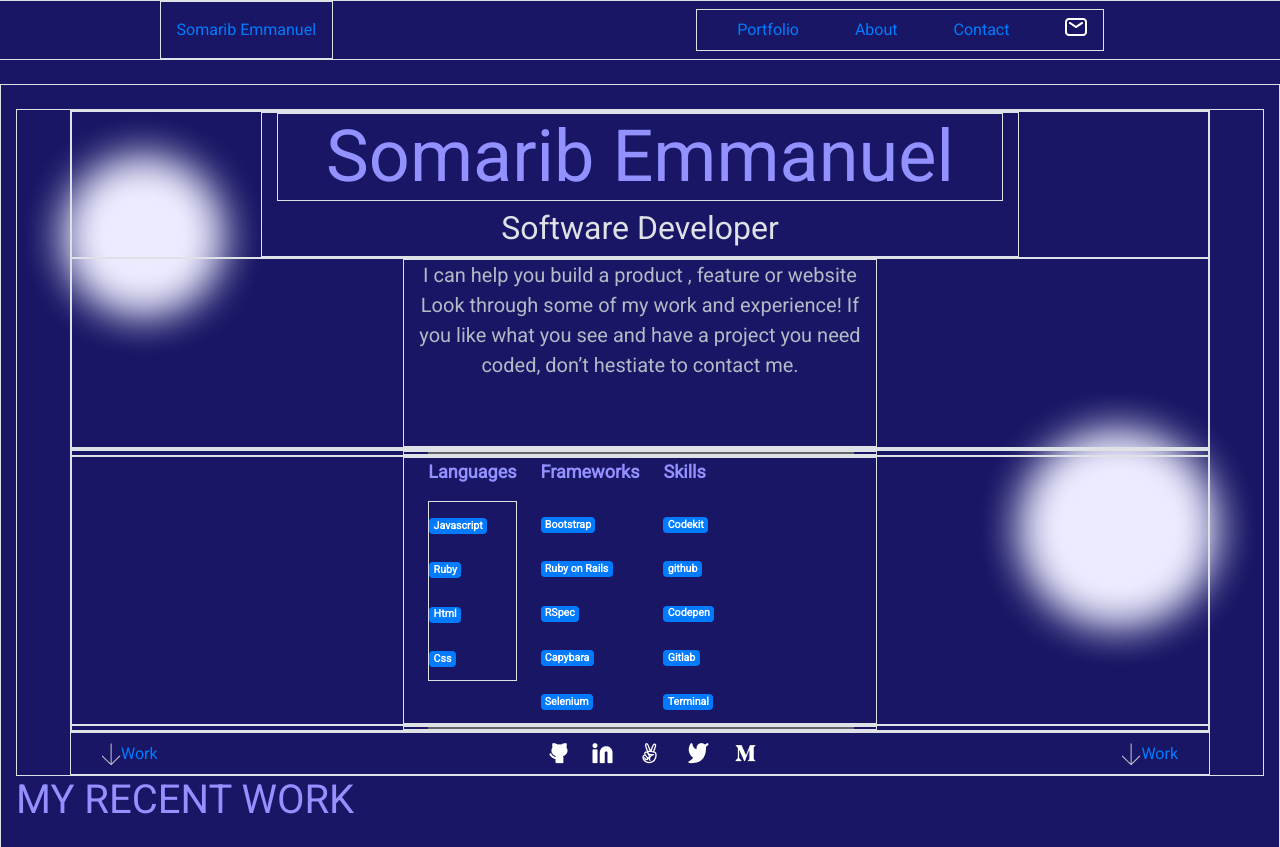
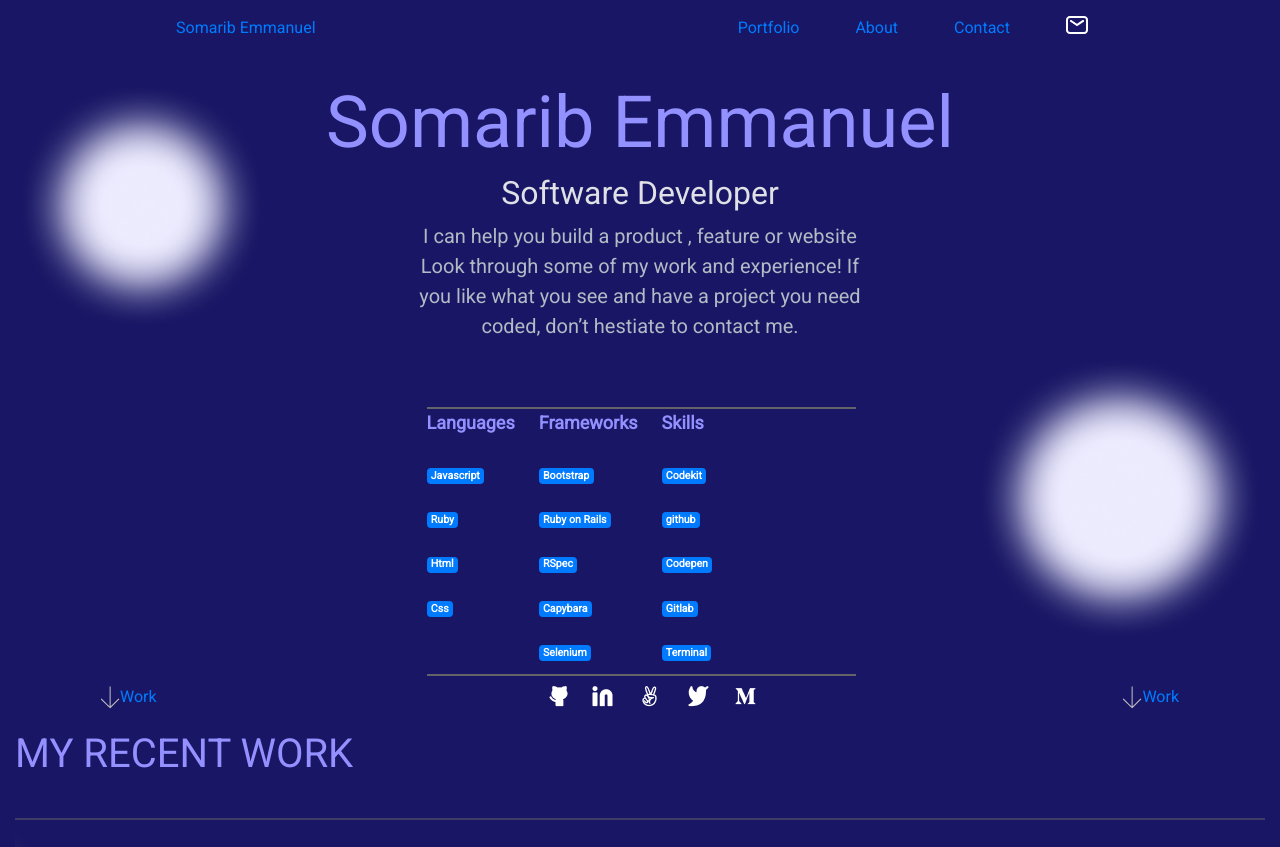
Before and after one commit to somarib/portfolio-bootstrap, a website: page index.html in a window 1280 px wide. Shown: the top 847 px of the page. Drawn offline with nearby package versions, Linux system fonts and the light colour scheme.

Commit message:
Remove borders from index.html

```diff
--- a/index.html
+++ b/index.html
@@ -17,14 +17,14 @@
 </head>
 
 <body>
-  <header class="row d-flex flex-row justify-content-around mb-4 border">
-    <nav class="navbar border">
+  <header class="row d-flex flex-row justify-content-around mb-4 ">
+    <nav class="navbar ">
       <ul class="nav">
         <li><a href="#" class="logoo">Somarib Emmanuel</a></li>
       </ul>
     </nav>
     <nav class="navbar">
-      <ul class="nav border">
+      <ul class="nav ">
         <li class="pl-4"><a href="" class="nav-link">Portfolio</a></li>
         <li class="ml-4"><a href="" class="nav-link">About</a></li>
         <li class="nav-item ml-4"><a href="" class="nav-link">Contact</a></li>
@@ -37,18 +37,18 @@
     </nav>
   </header>
 
-  <main class="container-fluid border">
-    <article class="container-fluid header-section mt-4 border">
-        <section class="container border">
-            <div class="row d-flex justify-content-around border">
+  <main class="container-fluid ">
+    <article class="container-fluid header-section mt-4 ">
+        <section class="container ">
+            <div class="row d-flex justify-content-around ">
 
-                <div class="col-8 align-self-center border">
-                    <h1 class="myname display-3 text-center border">Somarib Emmanuel</h1>
+                <div class="col-8 align-self-center ">
+                    <h1 class="myname display-3 text-center ">Somarib Emmanuel</h1>
                   <h2 class="jobtitle display-6 text-center">Software Developer</h2>
                 </div>
             </div>
-            <div class="row d-flex justify-content-around border">
-                <div class="col-5 align-self-center px-2 border">
+            <div class="row d-flex justify-content-around ">
+                <div class="col-5 align-self-center px-2">
                   <p class="abilities text-center">
                       I can help you build a product ,
                       feature or website Look through some of my work and experience!
@@ -60,19 +60,19 @@
 
         </section>
 
-        <section class="container border">
-          <div class="row d-flex justify-content-around border">
-            <div class="col-5 px-4 border" >
+        <section class="container ">
+          <div class="row d-flex justify-content-around ">
+            <div class="col-5 px-4 " >
               <hr class="vector4 "/>
             </div>
           </div>
           </div>
-            <div class="row d-flex justify-content-around border">
-                <div class="proficiency col-5 d-flex align-self-center px-4 flex-wrap border">
+            <div class="row d-flex justify-content-around ">
+                <div class="proficiency col-5 d-flex align-self-center px-4 flex-wrap ">
 
                         <div class="pf-items languages ">
                           <p class="frwk-heada">Languages</p>
-                          <ul class="ppf-head list-group d-flex flex-column flex-wrap align-item-end border">
+                          <ul class="ppf-head list-group d-flex flex-column flex-wrap align-item-end ">
                             <li class="list-group-item pl-0"><span class="badge badge-primary">Javascript</span></li>
                             <li class="list-group-item pl-0"><span class="badge badge-primary">Ruby</span></li>
                             <li class="list-group-item pl-0"><span class="badge badge-primary">Html</span></li>
@@ -102,14 +102,14 @@
                         </div>
                       </div>
             </div>
-            <div class="row d-flex justify-content-around border">
-              <div class="col-5 px-4 border" >
+            <div class="row d-flex justify-content-around ">
+              <div class="col-5 px-4 " >
                 <hr class="vector4"/>
               </div>
             </div>
 
         </section>
-        <section class="container d-flex flex-wrap justify-content-between border">
+        <section class="container d-flex flex-wrap justify-content-between ">
           <nav class="social navbar">
             <ul class="ul-work wk-left nav">
                 <li><a href="#my-work"><img src="image/arrowdown.png" alt="github"></a></li>
```
